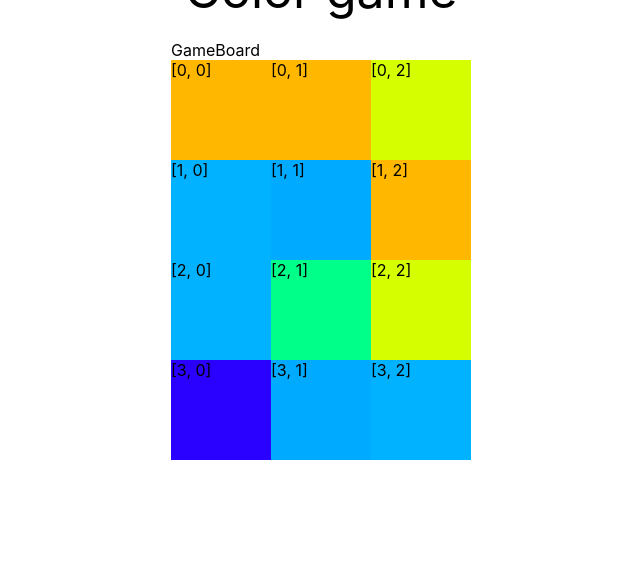
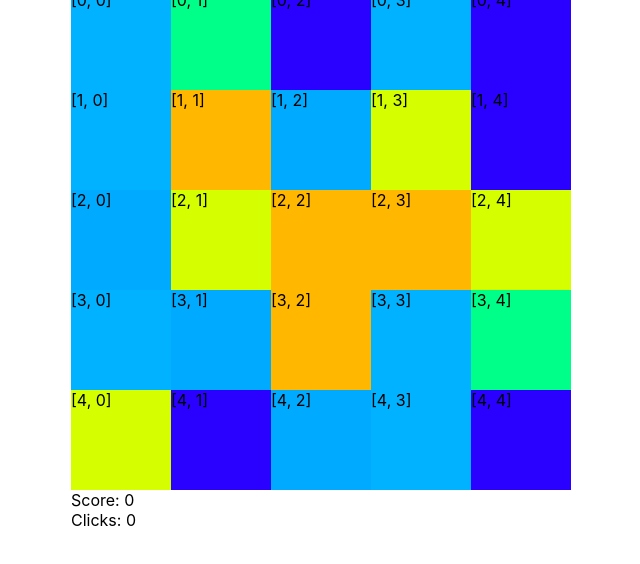
Before and after one commit to piotr-so/color-game, a React (Create React App) app: page / in a window 1280 px wide. Shown: the top 564 px of the page, without its empty margins (319-959 px from the left). Built offline with nearby package versions, Linux system fonts and the light colour scheme.

Commit message:
added function to check possible moves existence, added preventClick for another clicks during board cleaning after first, added states for tracking userScore and clicks, refactored checkSurrouindingCells function

```diff
--- a/src/App.js
+++ b/src/App.js
@@ -8,8 +8,8 @@ function App() {
 
   // starting values for development (to change!)
   const [gameProperties, setGameProperties] = useState({
-    rows: '4',
-    columns: '3'
+    rows: '5',
+    columns: '5'
   });
 
   //
--- a/src/components/game-board/game-board.component.jsx
+++ b/src/components/game-board/game-board.component.jsx
@@ -4,30 +4,35 @@ import Cell from '../cell/cell.component';
 
 import { StyledBoard } from './game-board.styled';
 
-import { createGameBoard } from '../utils/utils';
+import { createGameBoard, colorsArray } from '../utils/utils';
 const GameBoard = ({ gameProperties: { rows, columns } }) => {
 
-    const [newBoard, setNewBoard] = useState(createGameBoard(rows, columns));
+    const [gameBoard, setGameBoard] = useState(createGameBoard(rows, columns));
+    const [areAnyMovesLeft, setareAnyMovesLeft] = useState(true);
+    const [score, setScore] = useState({
+        userScore: 0,
+        clicks: 0
+    });
+    const [preventAnotherClick, setPreventAnotherClick] = useState(false);
 
-
-    // static development variables for colors
-    const colorsArray = ['198', '43', '152', '70', '200', '250'];
-    const testColorArray = [
-        [[0, 0, '152'], [0, 1, '152'], [0, 2, '43']],
-        [[1, 0, '152'], [1, 1, '152'], [1, 2, '152']],
-        [[2, 0, '43'], [2, 1, '198'], [2, 2, '198']],
-        [[3, 0, '198'], [3, 1, '43'], [3, 2, '198']]
-    ];
-
-    const [testBoard, setTestBoard] = useState(createGameBoard(rows, columns));
+    const delayValuesForBoardIterations = {
+        greyCellsAppear: 500,
+        subsequentPulls: 50
+    }
 
     //
+
+    useEffect(() => {
+        if (!areAnyMovesLeft) console.log("game finished - no more moves left")
+    }, [areAnyMovesLeft]);
 
     // Hex test variables
     // const test = randomColorArray();
     // const colorsArray = [randomHexColorGen(), randomHexColorGen(), randomHexColorGen(), randomHexColorGen()];
 
-    const handleCellClick = (event, eventTargetPosX, eventTargetPosY, eventTargetColor, stateBoard) => {
+    const handleCellClick = (event, eventTargetPosX, eventTargetPosY, eventTargetColor, stateBoard, isBlocked) => {
+        if(!isBlocked) setPreventAnotherClick(true);
+        else return;
 
         // check if surrounding cells match color with target
         // if there are matching cells -> fill array with them, otherwise => undefined
@@ -36,24 +41,77 @@ const GameBoard = ({ gameProperties: { rows, columns } }) => {
         if (foundCellsArray !== undefined) {
             // #1 Change color for found elements to grey and update state array
             const boardWithcolorEmptiedCells = greyOutFoundCells(foundCellsArray, stateBoard);
-            setTestBoard(boardWithcolorEmptiedCells);
+            setGameBoard(boardWithcolorEmptiedCells);
+            setScore({
+                ...score,
+                userScore: score.userScore + foundCellsArray.length,
+                clicks: score.clicks + 1
+            })
 
             const timeoutThisFn = (delayVal) => {
                 return new Promise(resolve => {
-                    setTimeout(() => resolve(fillEmptyColorCells(testBoard)), delayVal);
+                    setTimeout(() => resolve(fillEmptyColorCells(gameBoard)), delayVal);
                 });
             }
             const dispatchFillEmptyColorCells = async (delayVal) => {
                 console.log('Waiting for status');
+
+                // sequence of switching cells colors
                 const updatedGameBoardArr = await timeoutThisFn(delayVal);
+
                 if (updatedGameBoardArr[1] > 0) {
-                    setTestBoard(updatedGameBoardArr[0]);
-                    dispatchFillEmptyColorCells(100);
+                    setGameBoard(updatedGameBoardArr[0]);
+                    // subsequent iterations with diffrent from first delay
+                    dispatchFillEmptyColorCells(delayValuesForBoardIterations.subsequentPulls);
                 }
-                else return console.log('finished');
+                else if (updatedGameBoardArr[1] === 0) {
+                    // check if there are any moves left for player
+                    const checkBoardForPossibleMoves = (arrayToCheckAfterUpdate) => {
+
+                        const checkingLoop = (arrayToCheck) => {
+                            let possibilities = undefined;
+                            for (let i = 0; i < arrayToCheck.length; i++) {
+                                for (let y = 0; y < arrayToCheck[i].length - 1; y++) {
+                                    // console.log(`iteration: row-${i} col-${y}`);
+                                    // console.log(arrayToCheck[y][2]);
+                                    if (arrayToCheck[i][y][2] === arrayToCheck[i][y + 1][2]) possibilities = true;
+
+                                }
+                                if (possibilities === true) break;
+                            }
+                            if (possibilities === true) return true;
+                            else return false;
+                        }
+
+                        const transposeArray = (array) => {
+                            return array[0].map((col, i) => array.map(row => row[i]));
+                        }
+                        const transposedArrayToCheck = transposeArray(arrayToCheckAfterUpdate);
+
+                        const checkedRows = checkingLoop(arrayToCheckAfterUpdate);
+                        const checkedCols = checkingLoop(transposedArrayToCheck);
+                        console.log(checkedRows);
+                        console.log(checkedCols);
+                        if (checkedRows === true || checkedCols === true) {
+                            console.log(`there is possiblity in rows-${checkedRows} - cols-${checkedCols}`)
+                        }
+                        else {
+                            console.log('no possibilities');
+                            setareAnyMovesLeft(false);
                         };
-            // #2 Begin sequence of switching and filling colors
-            dispatchFillEmptyColorCells(500);
+                    }
+                    checkBoardForPossibleMoves(updatedGameBoardArr[0]);
+
+                    setPreventAnotherClick(false);
+                    return console.log('finished');
+                }
+            };
+            // #2 Begin sequence of switching and filling colors (value of first delay)
+            dispatchFillEmptyColorCells(delayValuesForBoardIterations.greyCellsAppear);
+        }
+        else {
+            setPreventAnotherClick(false);
+            return;
         }
     }
 
@@ -89,113 +147,47 @@ const GameBoard = ({ gameProperties: { rows, columns } }) => {
             const left = targetPosY - 1;
             const right = targetPosY + 1;
 
-            // *** REFACTORING ***
-            // const checkUpOrDown = (direction) => {
-            //     if (stateBoard[up] !== undefined) {
-            //         console.log(`${up} jest`)
-            //         //above element exists
 
-            //         if (stateBoard[up][targetPosY][2] === targetColor) {
-            //             //color matches
+            const checkUpOrDown = (direction) => {
+                if (stateBoard[direction] !== undefined) {
+                    //above or below element exists
 
-            //             const benchmark = stateBoard[up][targetPosY];
+                    if (stateBoard[direction][targetPosY][2] === targetColor) {
+                        //color matches
 
-            //             if (!checkELemExistence(surroundingsColors, benchmark)) {
-            //                 //if the same value doesn't exist push new element to array
-
-            //                 surroundingsColors.push([up, targetPosY, targetColor])
-            //             }
-            //         }
-            // }
-            // ***
-
-            if (stateBoard[up] !== undefined) {
-                //above element exists
-
-                if (stateBoard[up][targetPosY][2] === targetColor) {
-                    //color matches
-                    console.log(`góra istnieje i ma równy kolor`)
-
-
-                    const benchmark = stateBoard[up][targetPosY];
+                        const benchmark = stateBoard[direction][targetPosY];
 
                         if (!checkELemExistence(surroundingsColors, benchmark)) {
                             //if the same value doesn't exist push new element to array
 
-                        surroundingsColors.push([up, targetPosY, targetColor])
+                            surroundingsColors.push([direction, targetPosY, targetColor])
                         }
                     }
-                else console.log('góra istnieje - kolor inny')
                 }
-            else console.log('góra nie istnieje');
+            }
+            const checkLeftOrRight = (direction) => {
+                if (stateBoard[targetPosX][direction] !== undefined) {
+                    //left or right element exists
 
-            if (stateBoard[down] !== undefined) {
-                //below element exists
+                    if (stateBoard[targetPosX][direction][2] === targetColor) {
+                        //color matches
+                        // console.log(`lewy istnieje i ma równy kolor`)
 
-                if (stateBoard[down][targetPosY][2] === targetColor) {
-                    //color matches
-                    console.log(`dół istnieje i ma równy kolor`)
-
-
-                    const benchmark = stateBoard[down][targetPosY];
+                        const benchmark = stateBoard[targetPosX][direction];
 
                         if (!checkELemExistence(surroundingsColors, benchmark)) {
                             //if the same value doesn't exist push new element to array
 
-                        surroundingsColors.push([down, targetPosY, targetColor])
+                            surroundingsColors.push([targetPosX, direction, targetColor])
                         }
                     }
-                else console.log('dół istnieje - kolor inny')
-
-                // console.log('dół jest')
-                // if (stateBoard[down][targetPosY][2] === targetColor) {
-                //     surroundingsColors.push([down, targetPosY, targetColor]);
-                // }
-            }
-            else console.log('dół nie istnieje');
-
-            if (stateBoard[targetPosX][left] !== undefined) {
-                //left element exists
-
-                if (stateBoard[targetPosX][left][2] === targetColor) {
-                    //color matches
-                    console.log(`lewy istnieje i ma równy kolor`)
-
-                    const benchmark = stateBoard[targetPosX][left];
-
-                    if (!checkELemExistence(surroundingsColors, benchmark)) {
-                        //if the same value doesn't exist push new element to array
-
-                        surroundingsColors.push([targetPosX, left, targetColor])
                 }
             }
-                else console.log('lewy istnieje - kolor inny')
 
-
-                // if (stateBoard[targetPosX][left][2] === targetColor) {
-                //     surroundingsColors.push([targetPosX, left, targetColor]);
-                // }
-            }
-            else console.log('lewy nie istnieje');
-
-            if (stateBoard[targetPosX][right] !== undefined) {
-                //right element exists
-
-                if (stateBoard[targetPosX][right][2] === targetColor) {
-                    //color matches
-                    console.log(`prawy istnieje i ma równy kolor`)
-
-                    const benchmark = stateBoard[targetPosX][right];
-
-                    if (!checkELemExistence(surroundingsColors, benchmark)) {
-                        //if the same value doesn't exist push new element to array
-
-                        surroundingsColors.push([targetPosX, right, targetColor])
-                    }
-                }
-                else console.log('prawy istnieje - kolor inny')
-            }
-            else console.log('prawy nie istnieje');
+            checkUpOrDown(up);
+            checkUpOrDown(down);
+            checkLeftOrRight(left);
+            checkLeftOrRight(right);
 
             // return surroundingsColors array filled with cells matching color with target (result of scan =>)
             return surroundingsColors;
@@ -207,7 +199,7 @@ const GameBoard = ({ gameProperties: { rows, columns } }) => {
         // *** checkSurroundingCells execution start ***
         // #1 Find if there are cells matching color with target
         scan(eventTargetPosX, eventTargetPosY, eventTargetColor);
-        console.log('Skanowanie #1');
+        // console.log('Skanowanie #1');
 
         // #2 if there are no cells matching color with target then checkSurroundingCells => undefined
         // -- surroundingsColors.length will match at least 1, because array is filled with target --
@@ -216,7 +208,7 @@ const GameBoard = ({ gameProperties: { rows, columns } }) => {
         else {
             for (let i = 1; i < surroundingsColors.length; i++) {
                 scan(surroundingsColors[i][0], surroundingsColors[i][1], surroundingsColors[i][2]);
-                console.log('Skanowanie #' + (i + 1))
+                // console.log('Skanowanie #' + (i + 1))
             }
         }
         // #4 checkSurroundingCells => filled surroundingsColors array
@@ -236,8 +228,8 @@ const GameBoard = ({ gameProperties: { rows, columns } }) => {
         return newBoard;
     }
 
-    const fillEmptyColorCells = (testBoardFromState) => {
-        const updatedGameBoard = [...testBoardFromState];
+    const fillEmptyColorCells = (boardFromState) => {
+        const updatedGameBoard = [...boardFromState];
         let colorEmptiedCellsArray = [];
         let cellsToPullColorFrom = [];
 
@@ -301,7 +293,7 @@ const GameBoard = ({ gameProperties: { rows, columns } }) => {
         }
         // if there are no cells to pull from, and there are no 'emptied color' cells => condition to stop filling
         if (cellsToPullColorFrom.length === 0 && colorEmptiedCellsArray.length === 0) {
-            return [0];
+            return [updatedGameBoard, 0];
         }
     }
 
@@ -309,7 +301,7 @@ const GameBoard = ({ gameProperties: { rows, columns } }) => {
         <div>
             <div>GameBoard</div>
             <StyledBoard rows={rows} cols={columns}>
-                {testBoard.map(
+                {gameBoard.map(
                     row => row.map(
                         (cell, idx) => (
                             <Cell
@@ -319,12 +311,24 @@ const GameBoard = ({ gameProperties: { rows, columns } }) => {
                                 randColor={
                                     cell[2]
                                 }
-                                onClickFn={event => handleCellClick(event, cell[0], cell[1], cell[2], testBoard)}
+                                onClickFn={
+                                event => handleCellClick(event, cell[0], cell[1], cell[2], gameBoard, preventAnotherClick)
+
+                            }
                             />
+
                         )
                     )
                 )
                 }
+                {!areAnyMovesLeft ? (
+                    <div>Game finished</div>
+                )
+                    : undefined}
+                <div>
+                    <div>Score: {score.userScore}</div>
+                    <div>Clicks: {score.clicks}</div>
+                </div>
                 {/* {newBoard.map(
                     row => row.map(
                         (cell, idx) => (
--- a/src/components/utils/utils.js
+++ b/src/components/utils/utils.js
@@ -1,6 +1,7 @@
 export const createGameBoard = (rows, cols, colors) => {
     const intRows = parseInt(rows);
     const intCols = parseInt(cols);
+    // vv to change
     const colorsArray = ['198', '43', '152','70', '200', '250'];
 
     return (
@@ -8,6 +9,8 @@ export const createGameBoard = (rows, cols, colors) => {
             new Array(intCols).fill().map((val, idx) => [k, idx, colorsArray[Math.floor(Math.random() * colorsArray.length)]]))
     )
 }
+
+export const colorsArray = ['198', '43', '152','70', '200', '250'];
 
 // Hex variant random color generator (experimental)
 // if generated hex value will be shorter than 6, slice(-6) will return value with additional '0's
```
Lines whose indentation alone changed are shown as unchanged.
